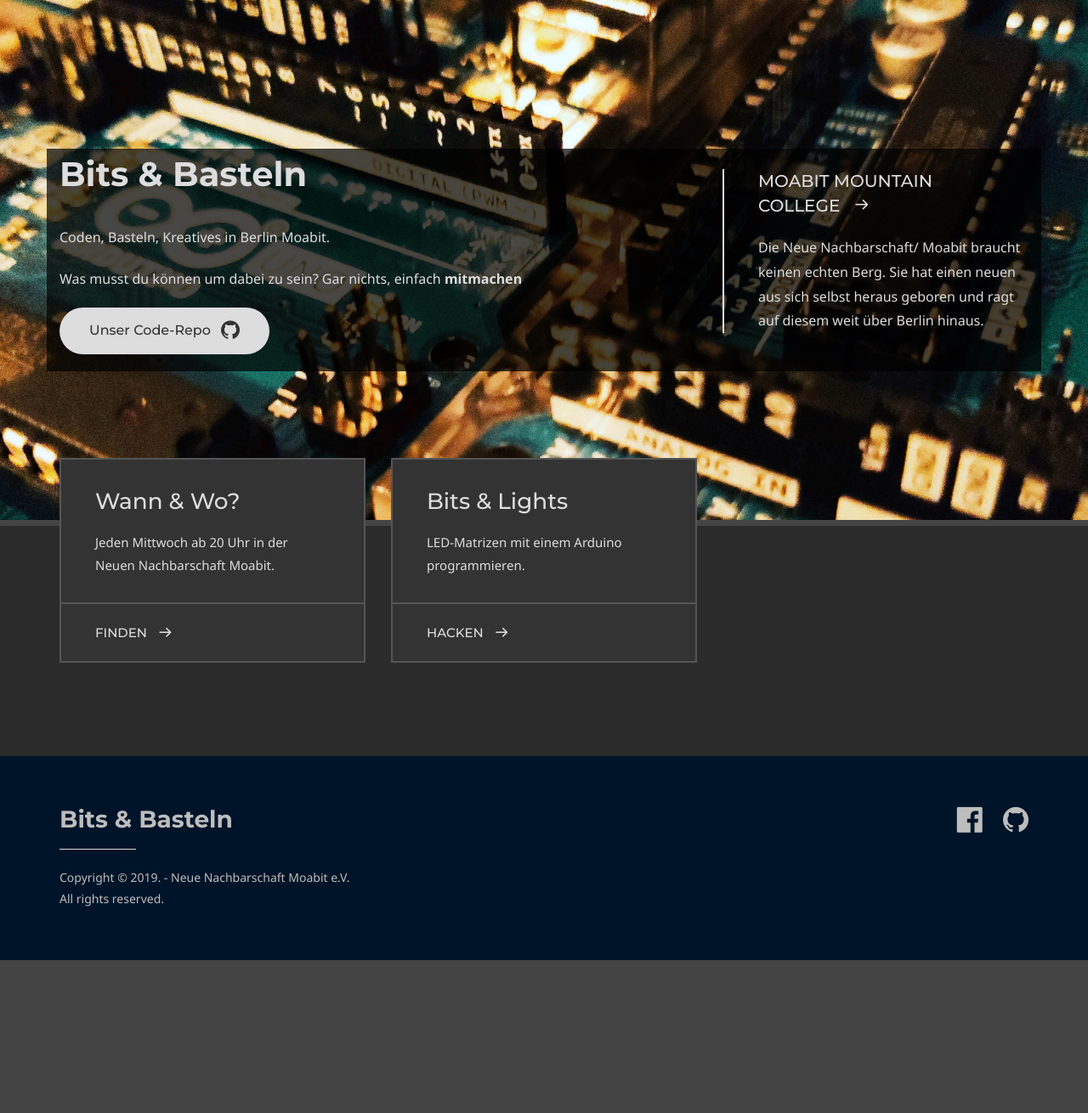
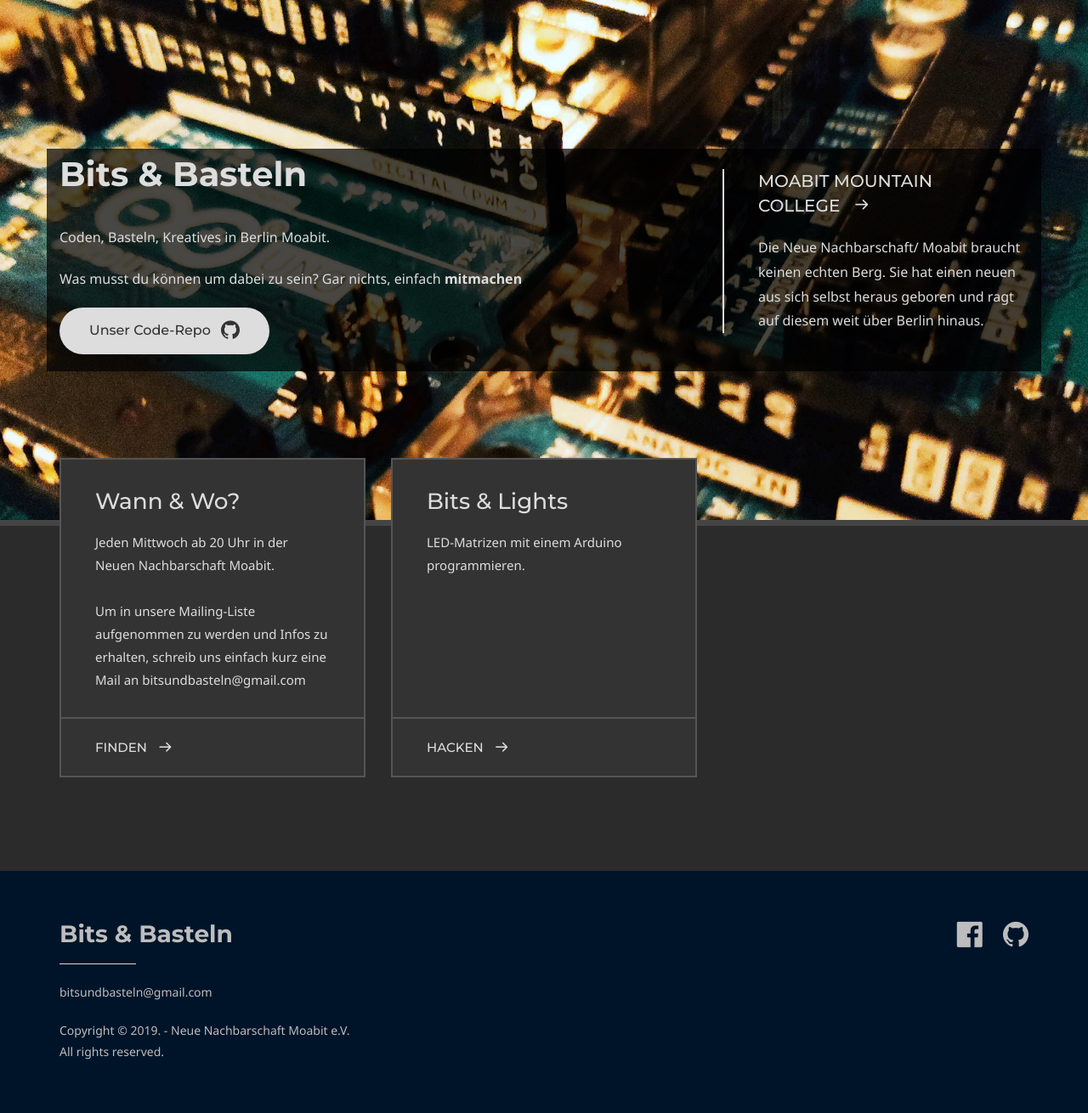
Before and after one commit to bits-und-basteln/bits-und-basteln.github.io, a Jekyll site: the page built from index.md, in a window 1280 px wide. Shown: the whole page at 85% size. Built offline with Jekyll 4.4.1, drawn with Linux system fonts in a browser that asks for light colours; some web fonts are replaced; before the commit the page ends 1130 px from its top, so only the background shows below that.

Commit message:
added contact mail

```diff
--- a/_config.yml
+++ b/_config.yml
@@ -2,6 +2,7 @@
 doks:
     baseurl:
     color_theme: green
+    contact_mail: bitsundbasteln@gmail.com
     header:
         logo:
             text: Bits & Basteln
--- a/doks-theme/_includes/site-footer.html
+++ b/doks-theme/_includes/site-footer.html
@@ -12,6 +12,7 @@
 					{% endif %}
 					{% if site.doks.footer.content.copyright %}
 						<hr>
+						<p class="site-footer__copyright">{{ site.doks.contact_mail }}</p>
 						<p class="site-footer__copyright">{{ site.doks.footer.content.copyright }}</p>
 					{% endif %}
 				</div><!-- /.col -->
--- a/index.md
+++ b/index.md
@@ -24,7 +24,7 @@ author:
 # Grid navigation
 grid_navigation:
     - title: Wann & Wo?
-      excerpt: Jeden Mittwoch ab 20 Uhr in der Neuen Nachbarschaft Moabit.
+      excerpt: Jeden Mittwoch ab 20 Uhr in der Neuen Nachbarschaft Moabit. <br><br>Um in unsere Mailing-Liste aufgenommen zu werden und Infos zu erhalten, schreib uns einfach kurz eine Mail an bitsundbasteln@gmail.com
       cta: Finden
       url: 'https://neuenachbarschaft.de/kontakt/'
     - title: Bits & Lights
```
